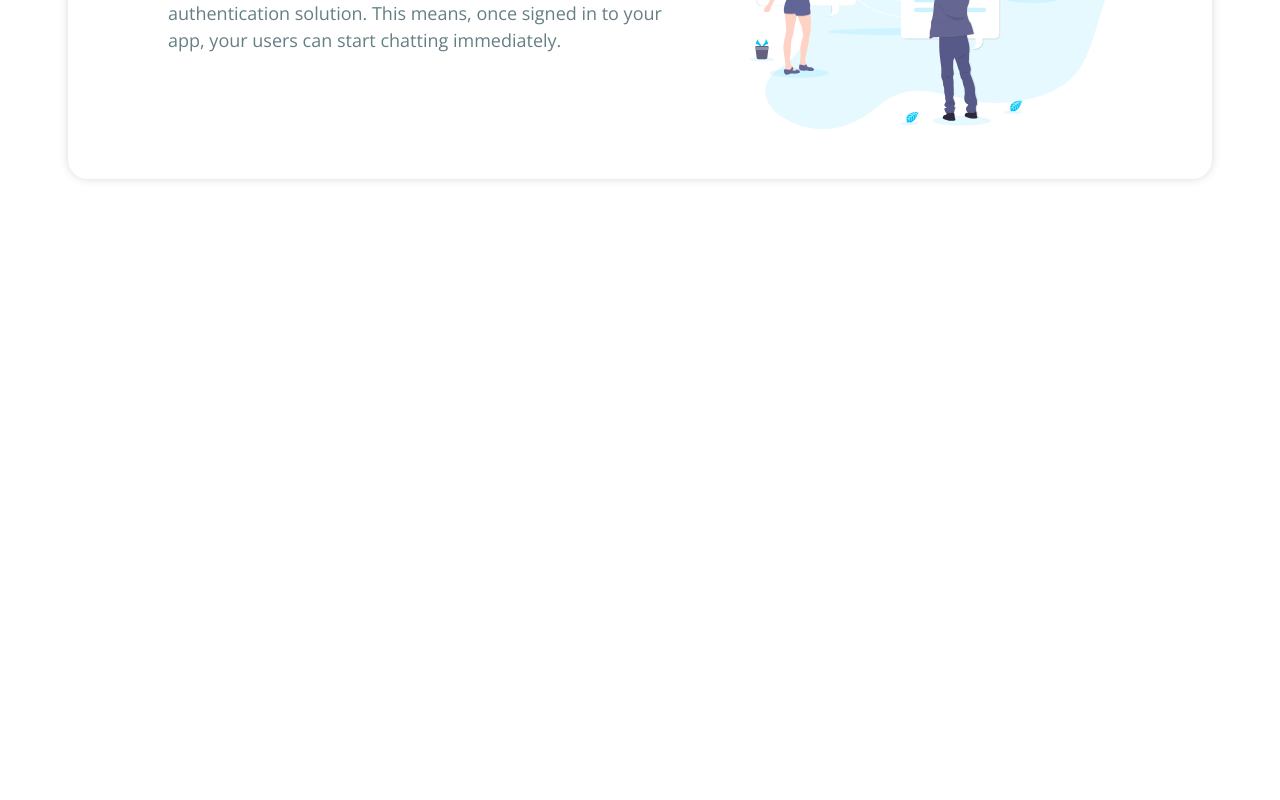
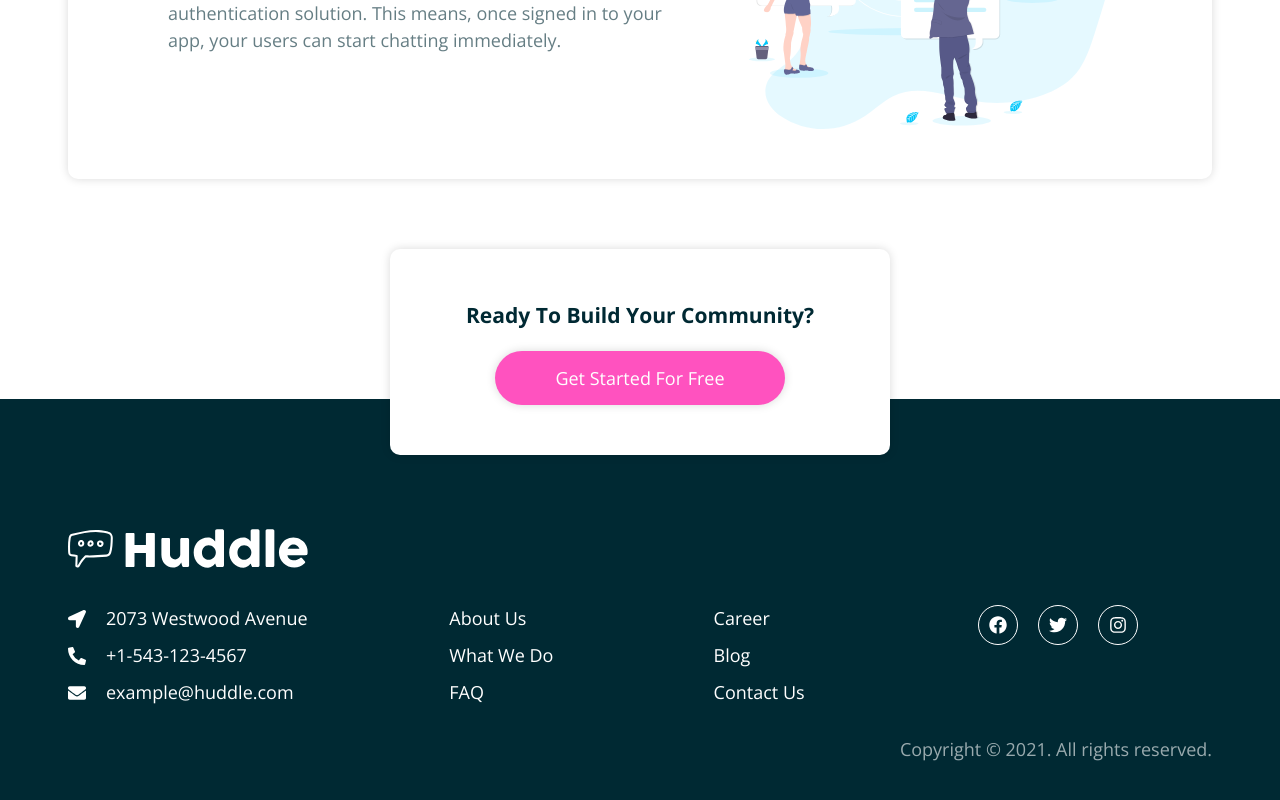
Before and after one commit to htutwaiphyoe/tailwind, a React (Create React App) app in the folder styled-components/hubble/: page / in a window 1280 px wide. Shown: the part 1704-2504 px from the top of the page. Before the commit the page ends 1918 px from the top, so only its background shows below. Built offline with nearby package versions, Linux system fonts and the light colour scheme.

Commit message:
#add: Footer

```diff
--- a/styled-components/hubble/package.json
+++ b/styled-components/hubble/package.json
@@ -8,6 +8,7 @@
     "@testing-library/user-event": "^12.8.3",
     "react": "^17.0.2",
     "react-dom": "^17.0.2",
+    "react-icons": "^4.3.1",
     "react-scripts": "4.0.3",
     "styled-components": "^5.3.3",
     "web-vitals": "^1.1.2"
--- a/styled-components/hubble/src/App.js
+++ b/styled-components/hubble/src/App.js
@@ -4,6 +4,7 @@ import { Container } from "./components/styles/Container.styled";
 import { GlobalStyles } from "./components/styles/Global.styled";
 import Header from "./components/Header/Header";
 import Card from "./components/Card/Card";
+import Footer from "./components/Footer/Footer";
 import contents from "./assets/data/data";
 const theme = {
     colors: {
@@ -29,6 +30,7 @@ function App() {
                     <Card content={content} key={i} layout={(i + 1) % 2 === 0} />
                 ))}
             </Container>
+            <Footer />
         </ThemeProvider>
     );
 }
--- /dev/null
+++ b/styled-components/hubble/src/components/Footer/Footer.js
@@ -0,0 +1,78 @@
+import React from "react";
+import { Button } from "../styles/Button.styled";
+import { Container } from "../styles/Container.styled";
+import { Logo } from "../styles/Header.styled";
+import { StyledFooter, Action, Grid, Flex, Copy, Icon, Socials } from "../styles/Footer.styled";
+import {
+    FaPhoneAlt,
+    FaLocationArrow,
+    FaEnvelope,
+    FaFacebook,
+    FaTwitter,
+    FaInstagram,
+} from "react-icons/fa";
+const Footer = () => {
+    return (
+        <StyledFooter>
+            <Container>
+                <Action>
+                    <h3>Ready To Build Your Community?</h3>
+                    <Button color="#fff" bg="hsl(322, 100%, 66%)">
+                        Get Started For Free
+                    </Button>
+                </Action>
+                <div>
+                    <Logo src="./images/logo_white.svg" alt="Huddle" />
+                    <Grid>
+                        <ul>
+                            <li>
+                                <FaLocationArrow />
+                                <span>2073 Westwood Avenue</span>
+                            </li>
+                            <li>
+                                <FaPhoneAlt /> <span>+1-543-123-4567</span>
+                            </li>
+                            <li>
+                                <FaEnvelope /> <span>example@huddle.com</span>
+                            </li>
+                        </ul>
+
+                        <ul>
+                            <li>About Us</li>
+                            <li>What We Do</li>
+                            <li>FAQ</li>
+                        </ul>
+                        <ul>
+                            <li>Career</li>
+                            <li>Blog</li>
+                            <li>Contact Us</li>
+                        </ul>
+
+                        <Socials>
+                            <Flex>
+                                <li>
+                                    <Icon href="/">
+                                        <FaFacebook />
+                                    </Icon>
+                                </li>
+                                <li>
+                                    <Icon href="/">
+                                        <FaTwitter />
+                                    </Icon>
+                                </li>
+                                <li>
+                                    <Icon href="/">
+                                        <FaInstagram />
+                                    </Icon>
+                                </li>
+                            </Flex>
+                        </Socials>
+                    </Grid>
+                    <Copy>Copyright &copy; 2021. All rights reserved.</Copy>
+                </div>
+            </Container>
+        </StyledFooter>
+    );
+};
+
+export default Footer;
--- a/styled-components/hubble/src/components/styles/Card.styled.js
+++ b/styled-components/hubble/src/components/styles/Card.styled.js
@@ -4,7 +4,7 @@ export const StyledCard = styled.section`
     padding: 5rem 10rem;
     margin-bottom: 3.5rem;
     box-shadow: 0 0 1rem rgba(0, 0, 0, 0.15);
-    border-radius: 2rem;
+    border-radius: 1rem;
     @media only screen and (max-width: ${({ theme }) => theme.width.xl}) {
         padding: 5rem 2rem;
     }
--- /dev/null
+++ b/styled-components/hubble/src/components/styles/Footer.styled.js
@@ -0,0 +1,84 @@
+import styled from "styled-components";
+
+export const StyledFooter = styled.footer`
+    background-color: hsl(192, 100%, 10%);
+    margin-top: 22rem;
+    padding: 13rem 5rem 5rem;
+    color: #fff;
+    position: relative;
+
+    @media only screen and (max-width: ${({ theme }) => theme.width.xl}) {
+        padding: 13rem 0 5rem;
+    }
+`;
+
+export const Action = styled.div`
+    position: absolute;
+    background-color: #fff;
+    box-shadow: 0 0 1rem rgba(0, 0, 0, 0.15);
+    border-radius: 1rem;
+    top: -15rem;
+    left: 50%;
+    transform: translateX(-50%);
+    padding: 5rem 2rem;
+    width: 90%;
+    max-width: 50rem;
+    text-align: center;
+
+    & h3 {
+        color: #002933;
+        margin-bottom: 2rem;
+    }
+`;
+
+export const Grid = styled.div`
+    display: grid;
+    grid-template-columns: 1.5fr repeat(3, 1fr);
+    gap: 3rem;
+    margin-top: 3rem;
+    & li {
+        margin-bottom: 1rem;
+        display: flex;
+        align-items: center;
+        gap: 2rem;
+    }
+
+    @media only screen and (max-width: ${({ theme }) => theme.width.lg}) {
+        grid-template-columns: repeat(2, 1fr);
+    }
+    @media only screen and (max-width: ${({ theme }) => theme.width.sm}) {
+        grid-template-columns: 1fr;
+    }
+`;
+
+export const Flex = styled.div`
+    display: flex;
+    align-items: center;
+    gap: 2rem;
+`;
+
+export const Copy = styled.p`
+    text-align: right;
+    margin-top: 2rem;
+    @media only screen and (max-width: ${({ theme }) => theme.width.sm}) {
+        text-align: center;
+    }
+`;
+
+export const Icon = styled.a`
+    display: flex;
+    align-items: center;
+    justify-content: center;
+    width: 4rem;
+    height: 4rem;
+
+    color: #fff;
+    border-radius: 2rem;
+    border: 1px solid #fff;
+`;
+
+export const Socials = styled.ul`
+    @media only screen and (max-width: ${({ theme }) => theme.width.sm}) {
+        justify-self: center;
+    }
+`;
--- a/styled-components/hubble/src/components/styles/Global.styled.js
+++ b/styled-components/hubble/src/components/styles/Global.styled.js
@@ -41,4 +41,8 @@ export const GlobalStyles = createGlobalStyle`
     h1,h2{
       margin-bottom: 1rem;
     }
+
+    ul{
+        list-style: none;
+    }
 `;
--- a/styled-components/hubble/src/components/styles/Header.styled.js
+++ b/styled-components/hubble/src/components/styles/Header.styled.js
@@ -1,7 +1,11 @@
 import styled from "styled-components";
 
 export const StyledHeader = styled.header`
-    background: ${({ theme }) => theme.colors.header};
+    background-image: url("./images/bg-hero-desktop.svg"),
+        linear-gradient(
+            ${({ theme }) => theme.colors.header},
+            ${({ theme }) => theme.colors.header}
+        );
     padding: 40px 0;
     font-family: "Poppins", sans-serif;
     margin-bottom: 7rem;
```
Also changed, not shown: styled-components/hubble/public/images/logo_white.svg (added), 1 other file (tests, documents, lock files or other folders).
